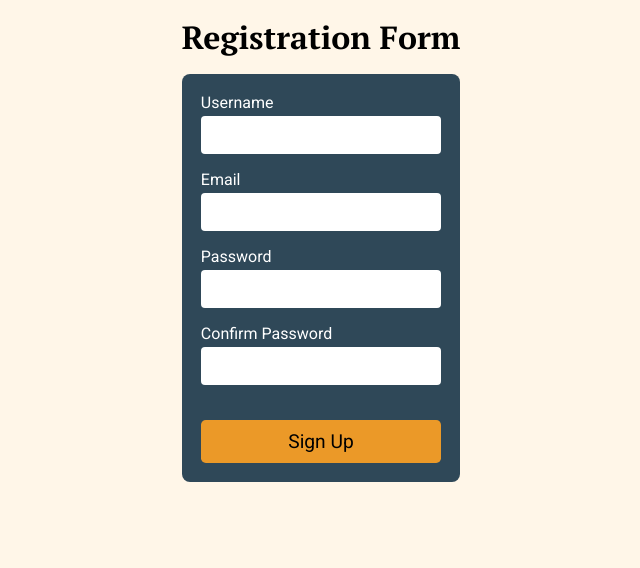
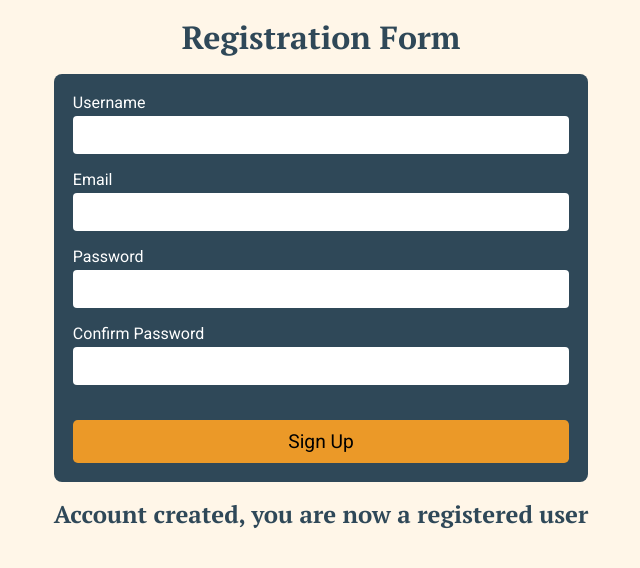
Before and after one commit to TBM85/demo-registration-form, a React (Create React App) app: page / in a window 1280 px wide. Shown: the top 568 px of the page, without its empty margins (319-959 px from the left). Built offline with nearby package versions, Linux system fonts and the light colour scheme.

Commit message:
Create a component for content page

```diff
--- a/src/App.js
+++ b/src/App.js
@@ -1,13 +1,15 @@
 import "./App.scss";
 import Form from "components/Form/Form";
+import ContentPage from "components/ContentPage/ContentPage";
 
 function App() {
   return (
     <div className="App">
-      <header className="App-header">
+      <header className="header">
         <h1>Registration Form</h1>
       </header>
       <Form />
+      <ContentPage />
     </div>
   );
 }
--- a/src/App.scss
+++ b/src/App.scss
@@ -1,3 +1,9 @@
+@import "./index";
+
 .App {
   text-align: center;
+
+  h1 {
+    color: $third-color;
+  }
 }
--- /dev/null
+++ b/src/components/ContentPage/ContentPage.js
@@ -0,0 +1,13 @@
+import React from "react";
+
+import classes from "./ContentPage.module.scss";
+
+const ContentPage = () => {
+  return (
+    <div className={classes.ContentPage}>
+      <h2>Account created, you are now a registered user</h2>
+    </div>
+  );
+};
+
+export default ContentPage;
--- /dev/null
+++ b/src/components/ContentPage/ContentPage.module.scss
@@ -0,0 +1,6 @@
+@import "../../index";
+
+.ContentPage {
+  margin: 1em auto;
+  color: $third-color;
+}
```
